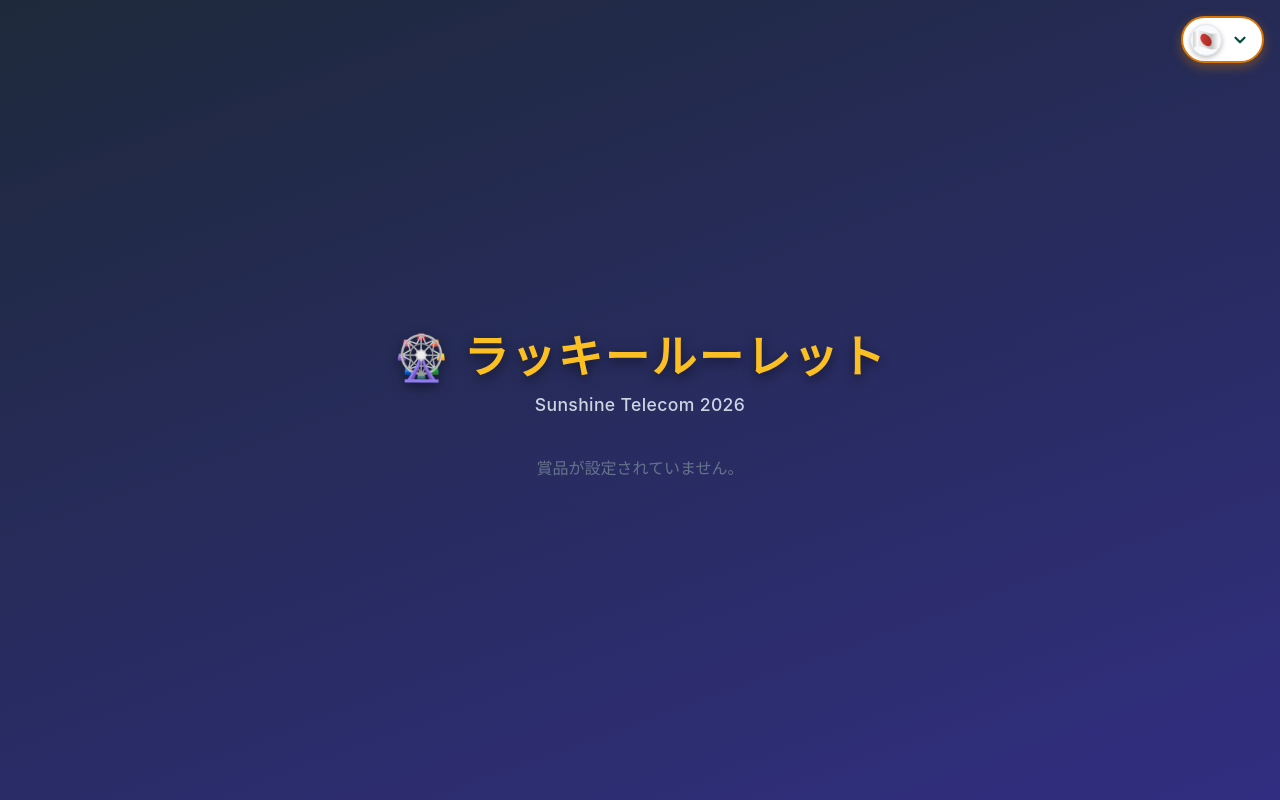
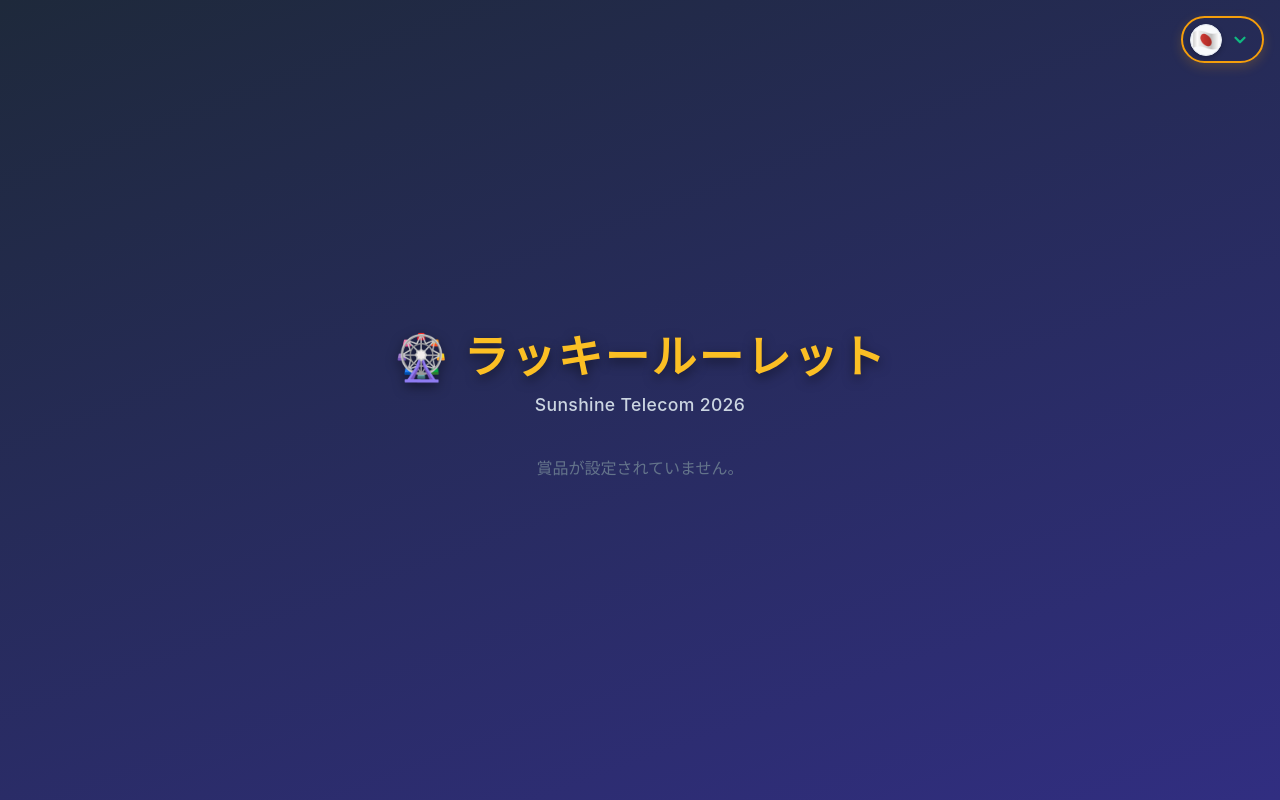
Before and after one commit to quoctichle/Eventthang5, a Nuxt app: page / in a window 1280 px wide. Built offline with nearby package versions, Linux system fonts and the light colour scheme; no server answers.

Commit message:
ui: make language switcher pill background transparent to match webpage dark background

```diff
--- a/pages/index.vue
+++ b/pages/index.vue
@@ -443,16 +443,17 @@
   align-items: center;
   justify-content: space-between;
   gap: 0.6rem;
-  background: #ffffff;
+  background: transparent;
   padding: 0.35rem 0.6rem 0.35rem 0.4rem;
   border-radius: 50px;
   cursor: pointer;
-  border: 2px solid #d97706; /* Viền cam */
-  box-shadow: 0 4px 12px rgba(217, 119, 6, 0.4);
-  transition: transform 0.2s;
+  border: 2px solid #f59e0b; /* Viền cam sáng hơn xíu */
+  box-shadow: 0 4px 12px rgba(245, 158, 11, 0.2);
+  transition: transform 0.2s, background 0.2s;
 }
 .current-lang:hover {
   transform: scale(1.05);
+  background: rgba(255,255,255,0.05);
 }
 .flag-circle {
   width: 32px;
@@ -475,7 +476,7 @@
 .chevron {
   width: 18px;
   height: 18px;
-  color: #064e3b; /* Máu xanh đậm */
+  color: #10b981; /* Xanh ngọc lục bảo để nổi bật trên nền xanh đen */
   transition: transform 0.3s ease;
   margin-right: 0.2rem;
 }
```
